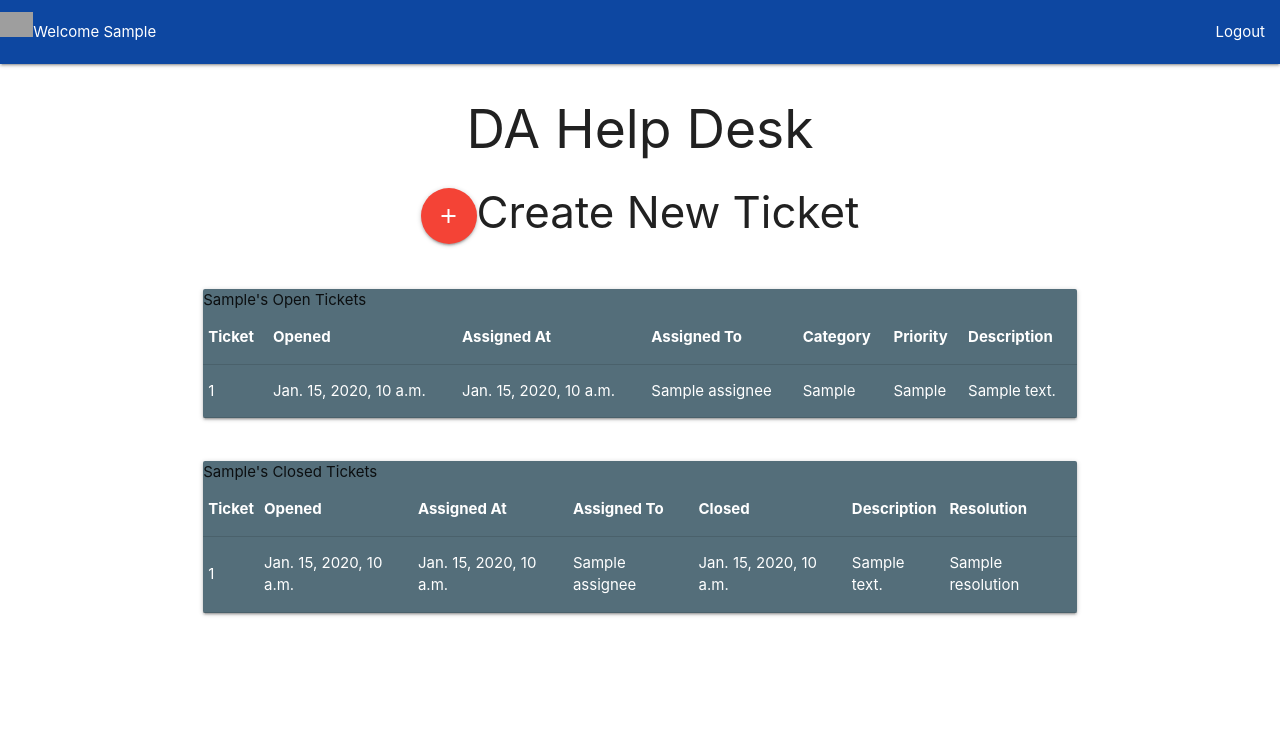
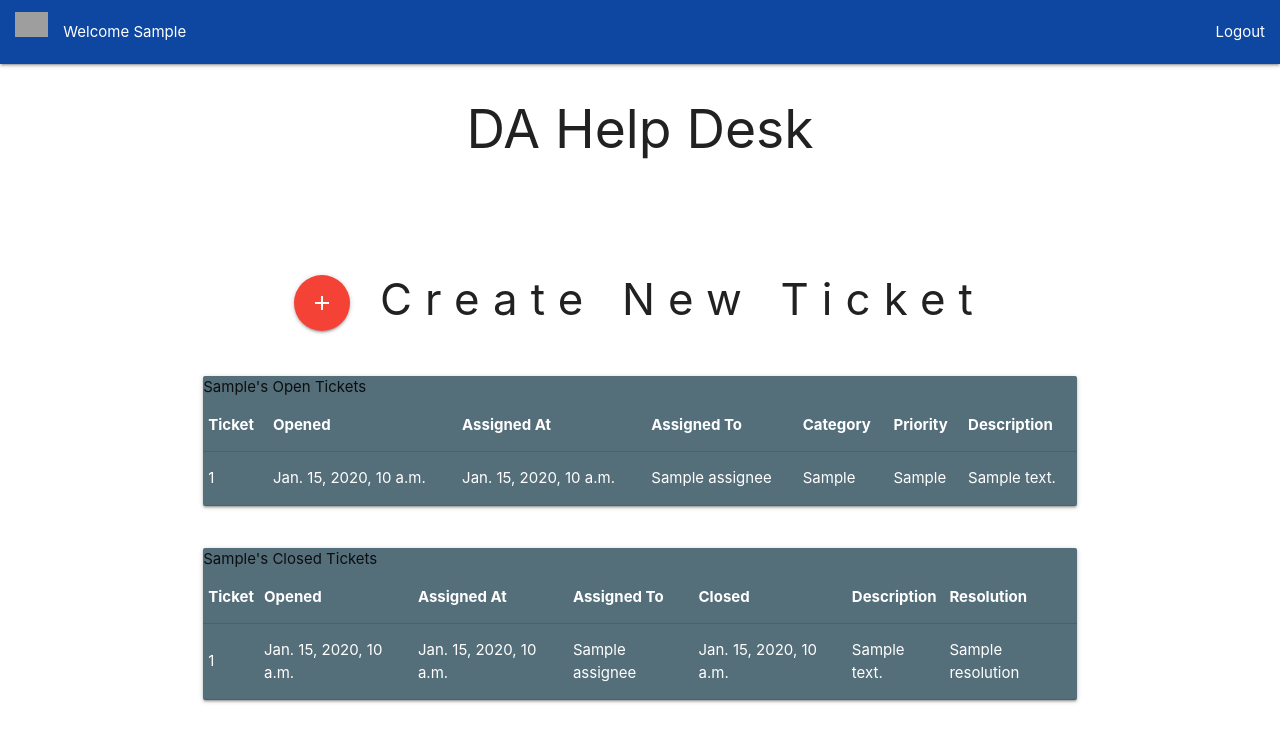
Before and after one commit to jscpeterson/help-desk, a Django app: template templates/tickets/view_user_tickets.html in a window 1280 px wide. Shown: the top 742 px of the page. Run offline with Django 3.2, Linux system fonts and the light colour scheme; the template is opened without the code that fills it: most values are stand-ins (such as "Sample title", 1, 10 or a date in 2020); grey boxes are pictures that could not be loaded.

Commit message:
Moved styles for navbar and view_user_tickets to base. Added custom form to new_ticket template. Removed django forms form from new_ticket.

```diff
--- a/templates/base.html
+++ b/templates/base.html
@@ -7,6 +7,24 @@
     <link href="https://fonts.googleapis.com/icon?family=Material+Icons" rel="stylesheet">
     <meta name="viewport" content="width=device-width, initial-scale=1.0"/>
     <title>Help Desk</title>
+    <!-- TODO: PUT THE STYLES INTO CSS SHEET IN STATIC -->
+    <style>
+      #addticketh3 {
+        letter-spacing: .3em;
+        padding-top: 2em;
+      }
+      #addbutton {
+        margin-right: 2em;
+      }
+      .card {
+        overflow-y: scroll;
+        max-height: 40vh;
+      }
+      #navbarLogo {
+        padding-right: 1em;
+        padding-left: 1em;
+      }
+    </style>
   </head>
   <body>
 
--- a/templates/partials/_navbar.html
+++ b/templates/partials/_navbar.html
@@ -6,9 +6,11 @@
 
     <ul class="left">
       <li>
-        <img src="https://drive.google.com/uc?id=1onuUR3J_ufFbEbyGNP1seeFHJh8ivvRD" alt="DA2nd Logo" height="25px">
+        <img id="navbarLogo" src="https://drive.google.com/uc?id=1onuUR3J_ufFbEbyGNP1seeFHJh8ivvRD" alt="DA2nd Logo" height="25px">
       </li>
+      {% if first_name %}
       <li>Welcome {{first_name}}</li>
+      {% endif %}
     </ul>
     <ul class="right hide-on-med-and-down">
       <li><a href="{% url 'logout' %}">Logout</a></li>
--- a/templates/tickets/view_user_tickets.html
+++ b/templates/tickets/view_user_tickets.html
@@ -1,24 +1,4 @@
 {% extends 'base.html' %}
-<head>
-    <style>
-      #addticketh3 {
-        letter-spacing: .3em;
-        padding-top: 2em;
-      }
-      #addbutton {
-        margin-right: 2em;
-      }
-      .card {
-        overflow-y: scroll;
-        max-height: 40vh;
-      }
-      img {
-        padding-right: 1em;
-        padding-left: 1em;
-      }
-    </style>
-</head>
-
 
 {% block content %}
 <body>
```
Also changed, not shown: templates/tickets/new_ticket.html (+23 -4 lines).
